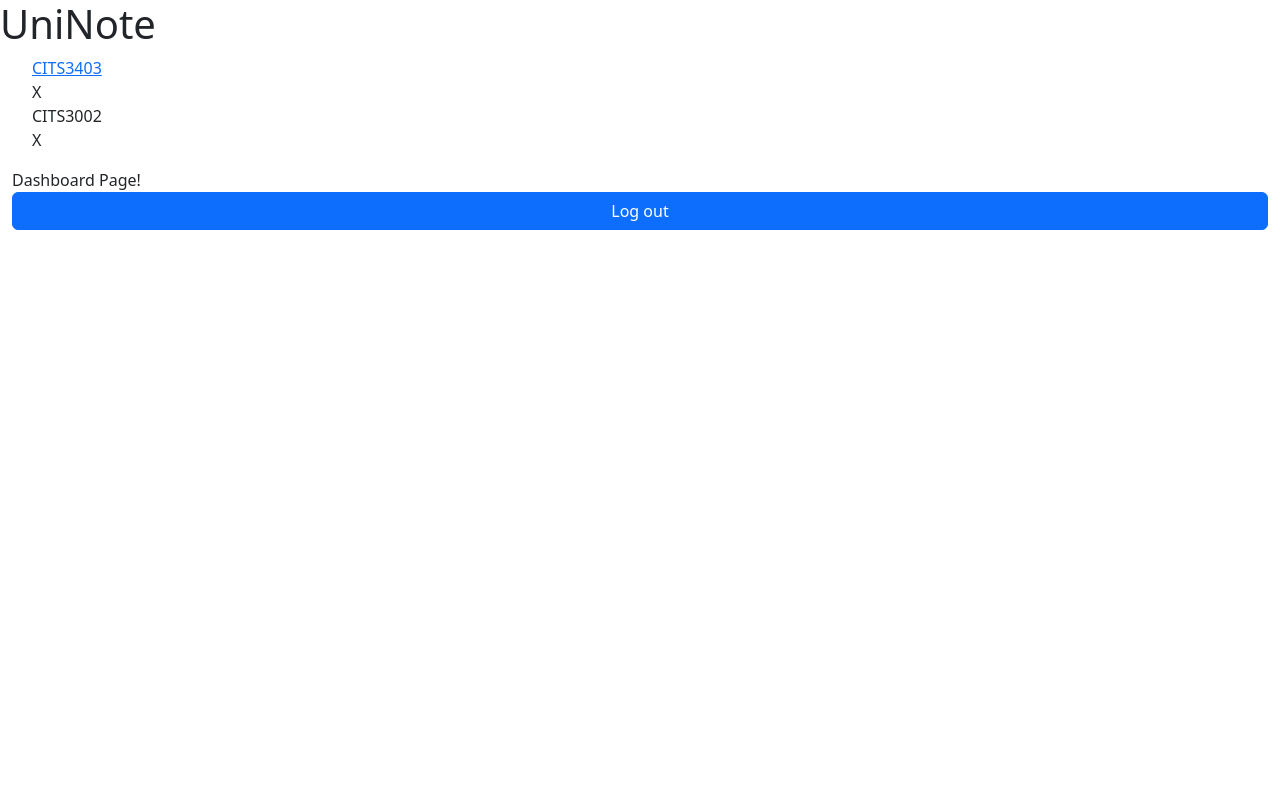
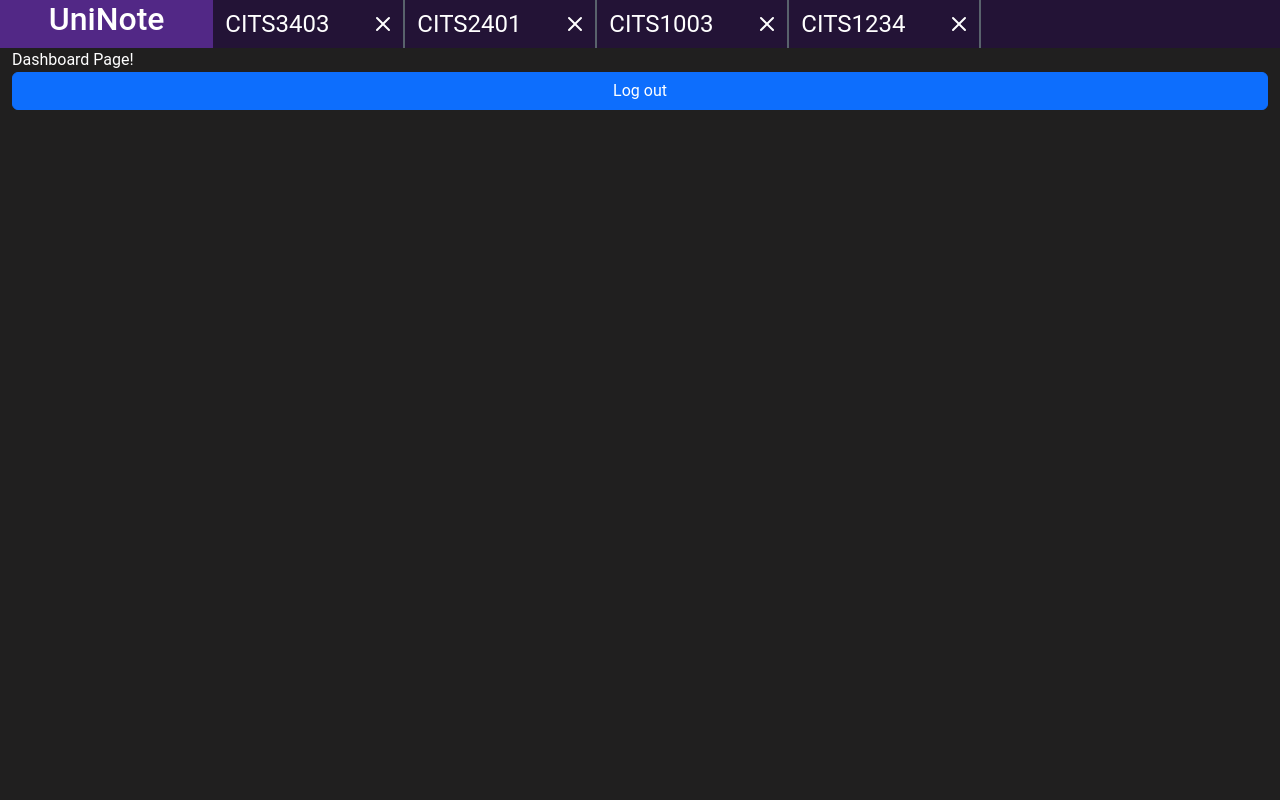
Before and after one commit to Agile-Web-Dev/UniNote, a Flask app: page / in a window 1280 px wide. Run offline with Flask 3, Linux system fonts and the light colour scheme; the visitor is signed in with stand-in values (Sample User, id 1); some libraries are stand-ins or nearby versions.

Commit message:
Add header and hardcoded tabs

```diff
--- a/app/static/css/global.css
+++ b/app/static/css/global.css
@@ -3,7 +3,17 @@ html {
   overflow: hidden;
 }
 
+body {
+  height: 100%;
+  margin: 0;
+  padding: 0;
+  font-family: "Roboto", sans-serif;
+  background-color: var(--app-grey-800);
+  color: var(--app-grey-0);
+}
+
 :root {
+  --app-accent-highlight: #461d67;
   --app-accent-light: #522886;
   --app-accent-dark: #231336;
   --app-grey-0: white;
@@ -14,3 +24,54 @@ html {
   --app-grey-800: #201f1f;
   --app-grey-900: black;
 }
+
+.unselectable {
+  -webkit-user-select: none; /* Safari */
+  -moz-user-select: none; /* Firefox */
+  -ms-user-select: none; /* IE10+/Edge */
+  user-select: none; /* Standard */
+}
+
+.header-container {
+  background-color: var(--app-accent-dark);
+  display: flex;
+  align-items: center;
+  text-align: center;
+  height: 3rem;
+}
+
+.header-container > h1 {
+  color: var(--app-grey-0);
+  font-size: xx-large;
+  background-color: var(--app-accent-light);
+  margin: 0;
+  height: 100%;
+}
+
+.header-tab {
+  display: flex;
+  border-right: 2px solid var(--app-grey-200);
+  width: 12rem;
+  color: var(--app-grey-0);
+  justify-content: space-between;
+  align-items: center;
+  padding: 0 0.75rem;
+}
+
+.header-tab:hover {
+  background-color: var(--app-accent-highlight);
+}
+
+.header-tab-link {
+  font-size: x-large;
+  color: var(--app-grey-0);
+  text-decoration: none;
+  cursor: pointer;
+}
+
+.header-tab-close {
+  color: var(--app-grey-0);
+  font-size: x-large;
+  cursor: pointer;
+  margin: -0.5rem;
+}
--- a/app/templates/chatroom.html
+++ b/app/templates/chatroom.html
@@ -12,5 +12,8 @@
 {% block script %}
   <script src="https://cdn.jsdelivr.net/npm/@popperjs/core@2.11.7/dist/umd/popper.min.js"></script>
   <script src="https://cdn.jsdelivr.net/npm/emoji-mart@5.5.2/dist/browser.min.js"></script>
-  <script type=module src="{{ url_for('static', filename='js/chat/index.js') }}"></script>
+  <script type="module"
+          src="{{ url_for('static', filename='js/chat/index.js') }}"></script>
+  <script type="module"
+          src="{{ url_for('static', filename='js/sortable.js') }}"></script>
 {% endblock script %}
--- a/app/templates/components/sections/topbar.html
+++ b/app/templates/components/sections/topbar.html
@@ -1,17 +1,21 @@
-<nav>
-  <h1>UniNote</h1>
-  <ul>
-    <li>
-      <a href="{{ url_for('api.ping') }}">
-        <div>CITS3403</div>
-        <a>X</a>
-      </a>
+<header class="header-container">
+  <h1 class="col-2 unselectable">UniNote</h1>
+  <ul class="d-flex col-10 h-100 m-0 p-0 sortable-list">
+    <li class="header-tab item">
+      <a class="header-tab-link unselectable" href="{{ url_for('api.ping') }}">CITS3403</a>
+      <img width="32" height="32" alt="{{ nav_item }}" src={{ url_for('static', filename='assets/x.svg') }} class="header-tab-close unselectable" />
     </li>
-    <li>
-      <a>
-        <div>CITS3002</div>
-        <div>X</div>
-      </a>
+    <li class="header-tab item">
+      <a class="header-tab-link unselectable" href="{{ url_for('api.ping') }}">CITS2401</a>
+      <img width="32" height="32" alt="{{ nav_item }}" src={{ url_for('static', filename='assets/x.svg') }} class="header-tab-close unselectable" />
+    </li>
+    <li class="header-tab item">
+      <a class="header-tab-link unselectable" href="{{ url_for('api.ping') }}">CITS1003</a>
+      <img width="32" height="32" alt="{{ nav_item }}" src={{ url_for('static', filename='assets/x.svg') }} class="header-tab-close unselectable" />
+    </li>
+    <li class="header-tab item">
+      <a class="header-tab-link unselectable" href="{{ url_for('api.ping') }}">CITS1234</a>
+      <img width="32" height="32" alt="{{ nav_item }}" src={{ url_for('static', filename='assets/x.svg') }} class="header-tab-close unselectable" />
     </li>
   </ul>
-</nav>
+</header>
--- a/app/templates/layouts/base.html
+++ b/app/templates/layouts/base.html
@@ -1,9 +1,7 @@
 {% extends "layouts/index.html" %}
 {% block header %}
-  <header>
-    {% include
-    "components/sections/topbar.html" %}
-  </header>
+  {% include
+  "components/sections/topbar.html" %}
 {% endblock header %}
 {% block main %}
   <div class="row flex-grow-1 overflow-auto">
```
Also changed, not shown: app/static/js/sortable.js (added, +26 -0 lines), app/static/assets/x.svg (added).
